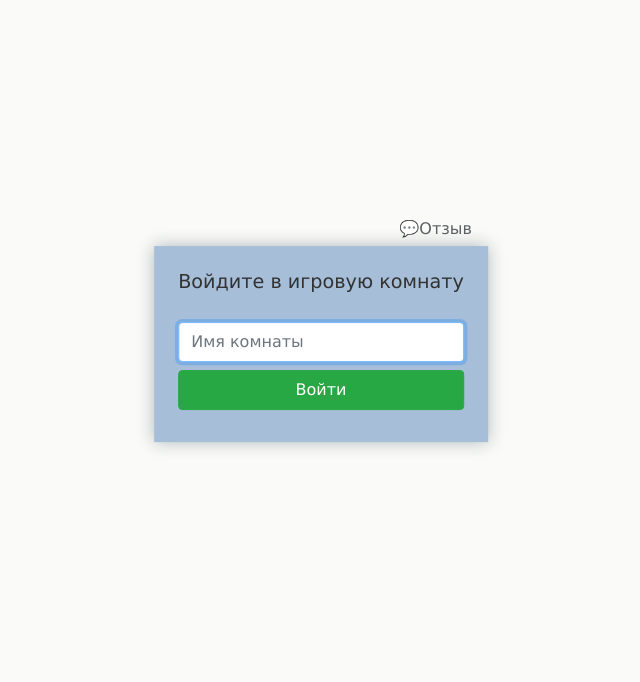
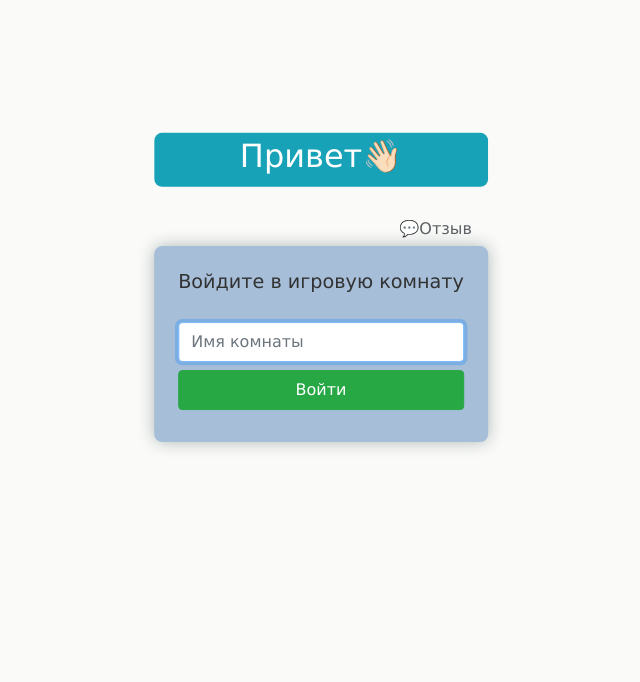
Before and after one commit to maksnovohatsckij/shlyapa, a PHP site: page / in a window 1280 px wide. Shown: the part 56-738 px from the top of the page, without its empty margins (319-959 px from the left). Run offline with PHP 8.4, Linux system fonts and the light colour scheme; some libraries are stand-ins or nearby versions.

Commit message:
guestmessage

```diff
--- a/css/style.css
+++ b/css/style.css
@@ -141,6 +141,7 @@ input {
 
 #setgamename {
   background-color: rgb(166, 190, 216);
+  border-radius: 0.5em;
   box-shadow: 0 0 1em rgb(173, 185, 185);
   position: fixed;
   top: 50vh;
@@ -195,7 +196,7 @@ input {
   }
   #selectname:hover ~ #gameroom-title,
   #selectname:focus ~ #gameroom-title {
-    animation: title 6s;
+    animation: title 12s;
   }
 }
 
@@ -215,6 +216,16 @@ input {
   content: "💬";
 }
 
+.guestmessage{
+  position: absolute;
+  top: -3em;
+  left: 0;
+  transform: translateY(-120%);
+  width: 100%;
+  transition: 0.1s;
+  border-radius: 0.5em;
+}
+
 #menuopen {
   position: fixed;
   top: 4.7em;
@@ -228,6 +239,13 @@ input {
 @media (max-width: 308px) {
   #menuopen {
     top: 7.8em;
+  }
+  .guestmessage{
+    display: none;
+  }
+
+  #setgamename {
+    border-radius: 0;
   }
 }
 #menuopen,
--- a/index.php
+++ b/index.php
@@ -64,7 +64,10 @@
         </div>
     </div>
 
-    <div id="setgamename" class="container p-2">
+    <div id="setgamename" class="container p-2 ">
+        <div class="text-center py-1 px-2 text-white bg-info guestmessage">
+            <h2>Привет👋🏻</h2>
+        </div>
         <a class="text-right px-3 text-dark" id="feedback" href="https://docs.google.com/forms/d/e/1FAIpQLSee_r7g7Mabuan3DNWQcj4YU5m48ns4t5oGl5vOFid9FUWLvw/viewform?vc=0&c=0&w=1&usp=mail_form_link" target="_blank">Отзыв</a>
         <div class="container form-group my-2 px-3 py-2">
             <h5 class="text-center mb-2">Войдите в игровую комнату</h5>
--- a/js/script.js
+++ b/js/script.js
@@ -39,6 +39,7 @@ function preparePage() {
   $("#msg small").fadeIn(20);
   $("#play").fadeIn(30);
   $("#menuopen").fadeIn(100);
+  $(".guestmessage").fadeOut(20);
   getScores();
   $("#menuopen").click(() => $("#menu").fadeIn(100, getPlayers));
   $("#menuclose").click(() => $("#menu").fadeOut(150));
```
